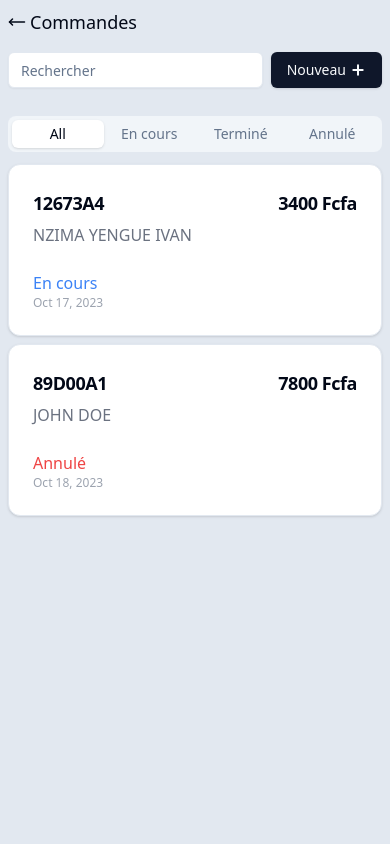
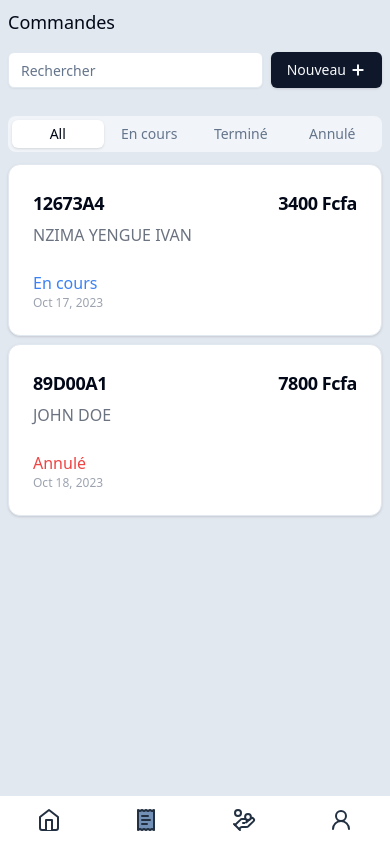
Before and after one commit to IvanFranck/landry-management-app-front, a React (Vite) app: page /commands in a window 390 px wide. Built offline with nearby package versions, Linux system fonts and the light colour scheme.

Commit message:
creating mobile navigation bar

```diff
--- a/src/components/app/page-title.tsx
+++ b/src/components/app/page-title.tsx
@@ -1,12 +1,20 @@
 import { MoveLeft } from "lucide-react"
 import { NavLink } from "react-router-dom"
 
-export default function PageTitle({ pageName, to }: { pageName: string, to: string }) {
+export default function PageTitle({ pageName, to }: { pageName: string, to?: string }) {
 
     return (
-        <NavLink className="w-full flex items-center space-x-1 p-2 text-lg font-medium" to={to}>
-            <MoveLeft size={18} />
-            <span>{pageName}</span>
-        </NavLink>
+        <>
+            {to ?
+                <div className="w-full flex items-center space-x-2 p-2 text-lg font-medium" >
+                    <NavLink to={to}>
+                        <MoveLeft size={20} />
+                    </NavLink>
+                    <span>{pageName}</span>
+                </div>
+                :
+                <div className="w-full flex items-center p-2 text-lg font-medium">{pageName}</div>
+            }
+        </>
     )
 }
--- a/src/routes/index.tsx
+++ b/src/routes/index.tsx
@@ -5,6 +5,9 @@ import { CommandDetailView } from "@/views/commands/CommandDetailsView"
 import ErrorPage from "@/views/error-view"
 import PageLayout from "@/views/layouts/page-layout"
 import PageTitle from "@/components/app/page-title"
+import { HomeView } from "@/views/home-view"
+import ServicesListView from "@/views/services/services-list-view"
+import { ProfileView } from "@/views/profile-view"
 
 
 export const routes: RouteObject[] = [
@@ -24,6 +27,11 @@ export const routes: RouteObject[] = [
         element: <PageLayout />,
         children: [
             {
+                id: "home",
+                path: '/home',
+                element: <HomeView />
+            },
+            {
                 id: 'Commandes',
                 path: '/commands',
                 children: [
@@ -31,7 +39,7 @@ export const routes: RouteObject[] = [
                         index: true,
                         element: <CommandsListView />,
                         handle: {
-                            pageTitle: () => <PageTitle pageName="Commandes" to='/' />
+                            pageTitle: () => <PageTitle pageName="Commandes" />
                         }
                     },
                     {
@@ -40,13 +48,30 @@ export const routes: RouteObject[] = [
                         element: <CommandDetailView />,
                         handle: {
                             pageTitle: (params: Params) => {
-                                console.log('data routes', params)
                                 return <PageTitle pageName={`Commande ${params.commandId}`} to='/commands' />
                             }
                         }
                     }
                 ]
-            }
+            },
+            {
+                id: "services",
+                path: '/services',
+                children: [
+                    {
+                        index: true,
+                        element: <ServicesListView />,
+                        handle: {
+                            pageTitle: () => <PageTitle pageName="Services" />
+                        }
+                    }
+                ]
+            },
+            {
+                id: "profile",
+                path: '/profile',
+                element: <ProfileView />
+            },
         ]
     }
 
--- /dev/null
+++ b/src/views/home-view.tsx
@@ -0,0 +1,3 @@
+export function HomeView() {
+    return (<div>This is the home view</div>)
+}
--- a/src/views/layouts/NavMobile.tsx
+++ /dev/null
@@ -1,65 +0,0 @@
-import { useState } from "react"
-import { Squash as Hamburger } from "hamburger-react"
-import { AnimatePresence, motion } from "framer-motion"
-
-export const NavMobile = () => {
-
-    const [isOpen, setOpen] = useState(false)
-    const menuLinks = [
-        {
-            title: "home",
-            path: "/"
-        },
-        {
-            title: "commandes",
-            path: "/commands"
-        }
-    ]
-
-    return (
-        <div className="w-full bg-white border-b border-b-gray-200 grid grid-cols-4 px-2 py-3 justify-items-center items-center">
-            <a href="#" className="col-span-1 justify-self-start">LOGO</a>
-            <h2 className="col-span-2 text-lg font-semibold">Commandes</h2>
-            <div className=" z-20 col-span-1 justify-self-end">
-                <Hamburger color={isOpen ? "#fff" : "#000"} toggled={isOpen} size={20} onToggle={setOpen} />
-            </div>
-            <AnimatePresence>
-                {
-                    isOpen && (
-                        <motion.div
-                            initial={{ opacity: 0, y: -600 }}
-                            animate={{ opacity: 1, y: 0 }}
-                            exit={{ opacity: 0, y: -600 }}
-                            transition={{ duration: 0.3 }}
-                            className="fixed z-10 top-0 left-0 right-0 h-full shadow-2xl p-5 bg-neutral-950 text-white"
-                        >
-                            <ul className="h-full flex flex-col justify-center gap-6">
-                                {menuLinks.map((route, idx) => (
-                                    <motion.li
-                                        initial={{ scale: 0, opacity: 0 }}
-                                        animate={{ scale: 1, opacity: 1 }}
-                                        transition={{
-                                            type: "spring",
-                                            stiffness: 260,
-                                            damping: 20,
-                                            delay: 0.1 + idx / 10,
-                                        }}
-                                        key={route.title}
-                                        className="w-full p-1 text-center"
-                                    >
-                                        <a
-                                            href={route.path}
-                                            className="text-2xl"
-                                        >
-                                            <span className="uppercase">{route.title}</span>
-                                        </a>
-                                    </motion.li>
-                                ))}
-                            </ul>
-                        </motion.div>
-                    )
-                }
-            </AnimatePresence>
-        </div>
-    )
-}
--- /dev/null
+++ b/src/views/layouts/mobile-nav-layout.tsx
@@ -0,0 +1,24 @@
+import { HandCoins, Home, ReceiptText, UserRound } from "lucide-react";
+import { NavLink } from "react-router-dom";
+
+export default function MobileNavLayout() {
+
+    return (
+        <div className="absolute bottom-0 py-3 w-full bg-white">
+            <div className="w-full flex items-center justify-around">
+                <NavLink to="/home">
+                    {(link) => <Home color="#223042" fill={link.isActive ? "#7391B7" : "#FFF"} />}
+                </NavLink>
+                <NavLink to="/commands">
+                    {(link) => <ReceiptText color="#223042" fill={link.isActive ? "#7391B7" : "#FFF"} />}
+                </NavLink>
+                <NavLink to="/services">
+                    {(link) => <HandCoins color="#223042" fill={link.isActive ? "#7391B7" : "#FFF"} />}
+                </NavLink>
+                <NavLink to="/profile">
+                    {(link) => <UserRound color="#223042" fill={link.isActive ? "#7391B7" : "#FFF"} />}
+                </NavLink>
+            </div>
+        </div>
+    )
+}
--- a/src/views/layouts/page-layout.tsx
+++ b/src/views/layouts/page-layout.tsx
@@ -1,5 +1,6 @@
 import { Outlet } from "react-router-dom"
 import { PagetitleLayout } from "./page-title-layout"
+import MobileNavLayout from "./mobile-nav-layout"
 
 export default function PageLayout() {
     return (
@@ -8,6 +9,7 @@ export default function PageLayout() {
             <div className="w-full">
                 <Outlet />
             </div>
+            <MobileNavLayout />
         </div>
     )
 }
--- /dev/null
+++ b/src/views/profile-view.tsx
@@ -0,0 +1,3 @@
+export function ProfileView() {
+    return (<div>This is the profile view</div>)
+}
--- /dev/null
+++ b/src/views/services/services-list-view.tsx
@@ -0,0 +1,5 @@
+export default function ServicesListView() {
+    return (
+        <div>This is the services view</div>
+    )
+}
```
